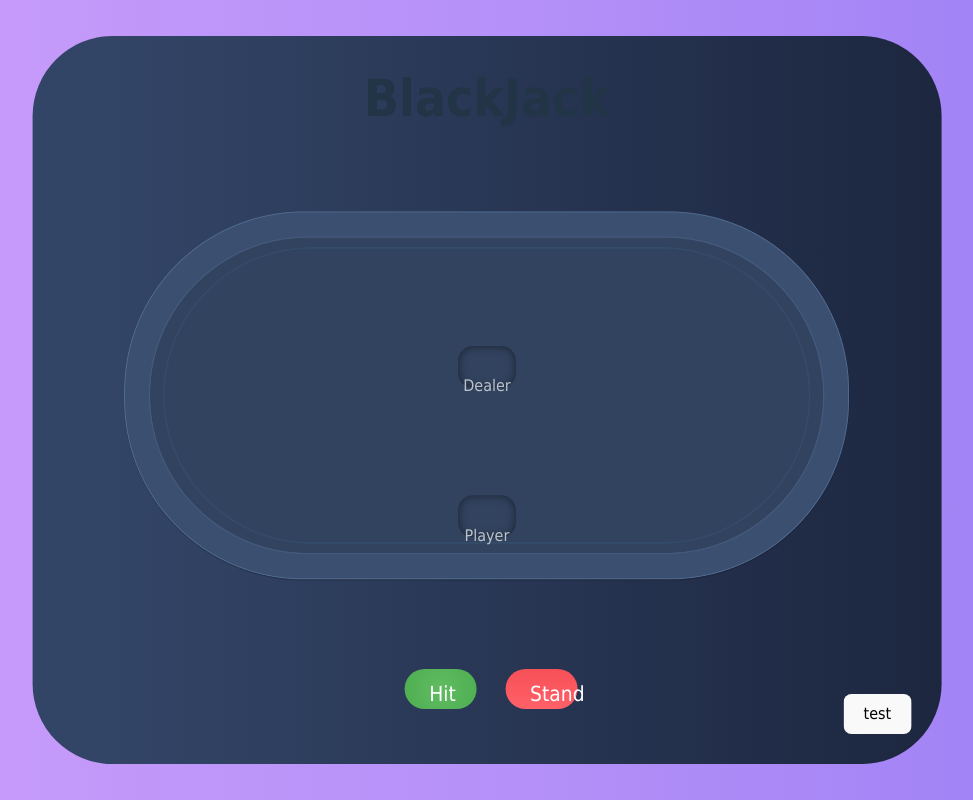
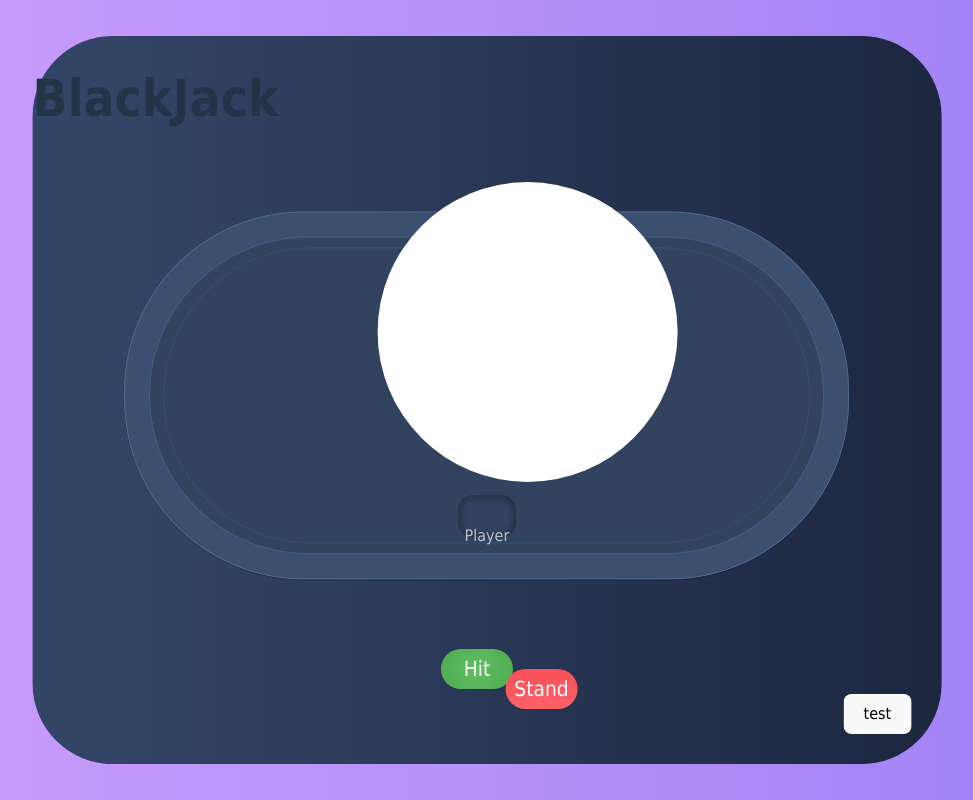
Before and after one commit to ChristopherLit/BlackJack, a React (Vite) app: page / in a window 1280 px wide. Shown: the whole page, without its empty margins (153-1126 px from the left). Built offline with nearby package versions, Linux system fonts and the light colour scheme.

Commit message:
Added circle animation
Fixed layout too

```diff
--- a/src/Animations/DealerContainer.jsx
+++ b/src/Animations/DealerContainer.jsx
@@ -23,7 +23,12 @@ const DealerContainer = () => {
         setDivs(updatedDivs);
     };
 
-  AnotherFileFunctionDealer(addDivtoDealerContainer, replaceImageInContainer); // Pass the function to the other file
+    const clearContainer = () => {
+      setDivs([]);
+    };
+
+
+  AnotherFileFunctionDealer(addDivtoDealerContainer, replaceImageInContainer, clearContainer);
 
   return (
     <div>
--- a/src/Animations/YourContainer.jsx
+++ b/src/Animations/YourContainer.jsx
@@ -15,7 +15,11 @@ const YourContainer = () => {
       setDivs([...divs, newDiv]);
     };
 
-  AnotherFileFunctionYour(addDivtoYourContainer);
+    const clearContainer = () => {
+      setDivs([]);
+    };
+
+  AnotherFileFunctionYour(addDivtoYourContainer, clearContainer);
 
 
   return (
--- a/src/App.css
+++ b/src/App.css
@@ -13,7 +13,7 @@
   height: 100vh;
   overflow-x: hidden;
   overflow-y: hidden;
-  text-align: center;
+  text-align: left;
 
 
 }
@@ -35,6 +35,7 @@
   filter: progid: DXImageTransform.Microsoft.gradient( startColorstr="#324465", endColorstr="#1D2740", GradientType=1 );
   border-radius: 80px;
 
+
 }
 
 
@@ -54,11 +55,16 @@
   position: absolute;
   top: 50%;
   right: 50%;
+  transform: translate(50%, -50%);
   font-weight: 550;
   outline: none;
   z-index: 2;
   font-size: 130%;
+  display: flex;
+  align-items: center;
+  justify-content: center;
 }
+
 
 
 
@@ -87,6 +93,9 @@
   outline: none;
   z-index: 2;
   font-size: 130%;
+  display: flex;
+  align-items: center;
+  justify-content: center;
 }
 
 .Stand:active,
@@ -415,7 +424,4 @@
   z-index: 2;
   font-weight: 150;
 
-
-
-
 }
--- a/src/App.jsx
+++ b/src/App.jsx
@@ -4,6 +4,9 @@ import './App.css';
 import Modal from './Modal';
 import Board from './Board';
 import Buttons from './Buttons';
+import ShowScreen from "./showScreen";
+
+
 
 function App() {
   const [modalOpen, setModalOpen] = useState(false);
@@ -12,6 +15,7 @@ function App() {
 
   return (
     <div id='full-layout' className='full-layout'>
+
       <div className='game-layout'>
         <div className='title'>
           <h1>BlackJack</h1>
@@ -19,6 +23,9 @@ function App() {
 
         <Board></Board>
         <Buttons></Buttons>
+        <ShowScreen></ShowScreen>
+
+
 
         <button
           onClick={() => (modalOpen ? close() : open())}
--- a/src/Board.jsx
+++ b/src/Board.jsx
@@ -1,5 +1,6 @@
 import DealerContainer from "./Animations/DealerContainer";
 import YourContainer from "./Animations/YourContainer";
+
 
 function Board() {
 
@@ -14,6 +15,8 @@ function Board() {
     </DealerContainer>
 
   <YourContainer></YourContainer>
+
+
 
   <div className='dealer-score'>
 
--- a/src/blackjack.jsx
+++ b/src/blackjack.jsx
@@ -1,3 +1,5 @@
+
+
 var dealerSum = 0;
 var yourSum = 0;
 
@@ -15,8 +17,11 @@ let gambled = 0;
 let addYour;
 let addDealer;
 let swapBack;
+let clearYour;
+let clearDealer;
 
 let stopStand;
+let popup;
 
 export function startEverything() {
 
@@ -178,7 +183,18 @@ function hit() {
 
         stopStand = true;
 
-    }
+        let dealerValueContainer = document.getElementById("dealer-value");
+    dealerValueContainer.textContent = dealerSum;
+
+    const button = document.getElementById('myButton');
+    console.log()
+
+    popup("You lose!");
+
+        restart();
+
+
+}
 }
 
 function stand() {
@@ -373,15 +389,23 @@ setTimeout(() => {
     if (dealerSum > 21) {
         // You win
         bank += gambled * 2;
+       //Make screen animation appear here
+        restart();
     } else if (yourSum < dealerSum) {
         // Dealer wins
         bank = bank - gambled;
+        //Make screen animation appear here
+        restart();
     } else if (yourSum > dealerSum) {
         // You win
         bank += gambled * 2;
+        //Make screen animation appear here
+        restart();
         // Push
     } else {
         // Tie
+        //Make screen animation appear here
+        restart();
     }
 
     gambled = 0;
@@ -421,15 +445,38 @@ export function setGambled(val) {
     gambled = val;
 }
 
-export const AnotherFileFunctionYour = (addDivtoYourContainer) => {
+export const AnotherFileFunctionYour = (addDivtoYourContainer, clearContainer) => {
 
     addYour = addDivtoYourContainer;
+    clearYour = clearContainer;
 
   };
 
-  export const AnotherFileFunctionDealer = (addDivtoDealerContainer, replaceImageFunc) => {
+  export const AnotherFileFunctionDealer = (addDivtoDealerContainer, replaceImageFunc, clearContainer) => {
+
 
     addDealer = addDivtoDealerContainer;
     swapBack = replaceImageFunc;
+    clearDealer = clearContainer;
 
   };
+
+  function restart() {
+
+    let yourValueContainer = document.getElementById("your-value");
+    yourValueContainer.textContent = "";
+
+    let dealerValueContainer = document.getElementById("dealer-value");
+    dealerValueContainer.textContent = "";
+
+    clearYour();
+    clearDealer();
+
+  }
+
+  export const circleAnimation = (showAnimation) => {
+
+
+    popup = showAnimation;
+
+  }
--- /dev/null
+++ b/src/showScreen.jsx
@@ -0,0 +1,40 @@
+import { motion } from 'framer-motion';
+import React, { useState } from 'react';
+import { circleAnimation } from "./blackjack";
+
+const ShowScreen = () => {
+    const [showBox, setShowBox] = useState(false);
+
+    const showAnimation = () => {
+        setShowBox(true);
+
+    };
+
+    circleAnimation(showAnimation);
+
+    return (
+
+        <motion.div
+        initial={{ opacity: 0, scale: 0.5 }}
+        animate={{ opacity: 1, scale: 1 }}
+        transition={{
+            duration: 0.8,
+            delay: 0.5,
+            ease: [0, 0.71, 0.2, 1.01]
+        }}
+        style={{
+            width: '300px',
+            height: '300px',
+            borderRadius: '50%',
+            backgroundColor: 'white',
+            left: '38%',
+            top: '20%',
+            position: 'absolute',
+            zIndex: 6,
+        }}
+    />
+
+    );
+}
+
+export default ShowScreen;
```
